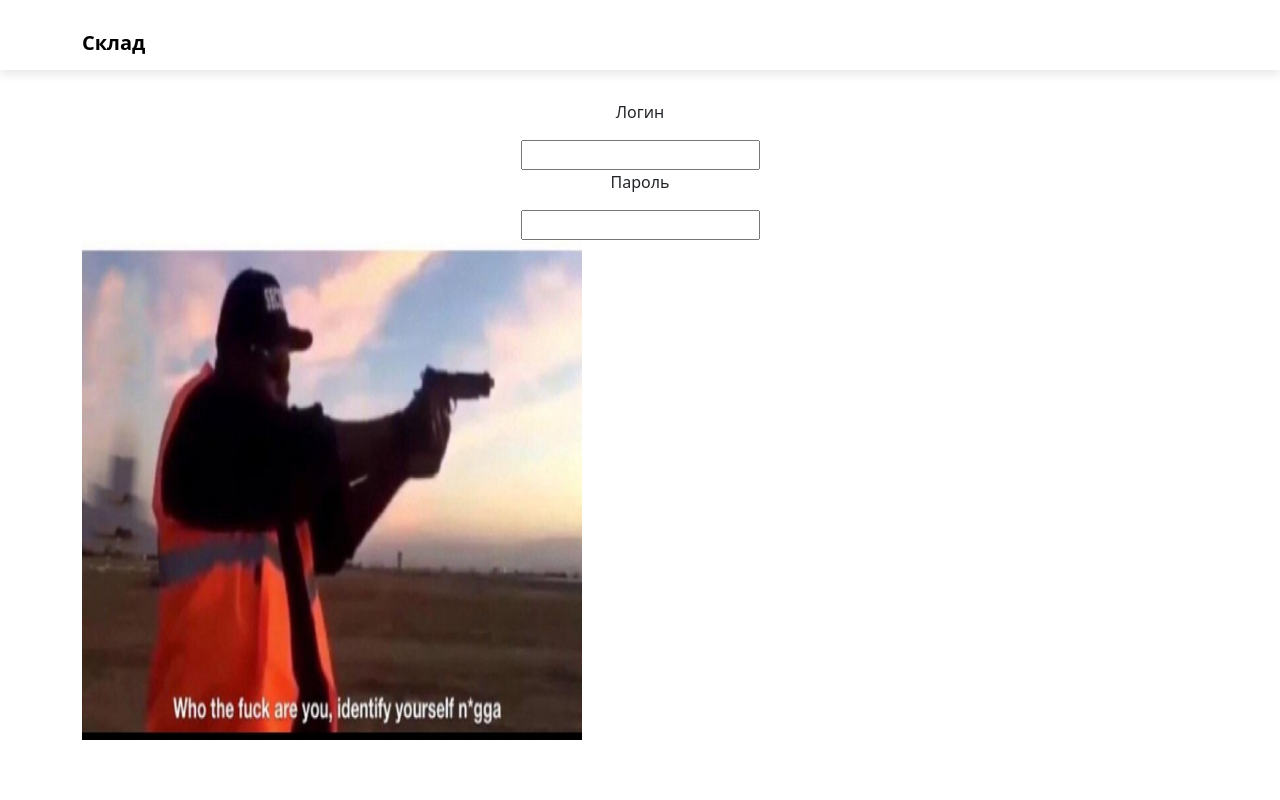
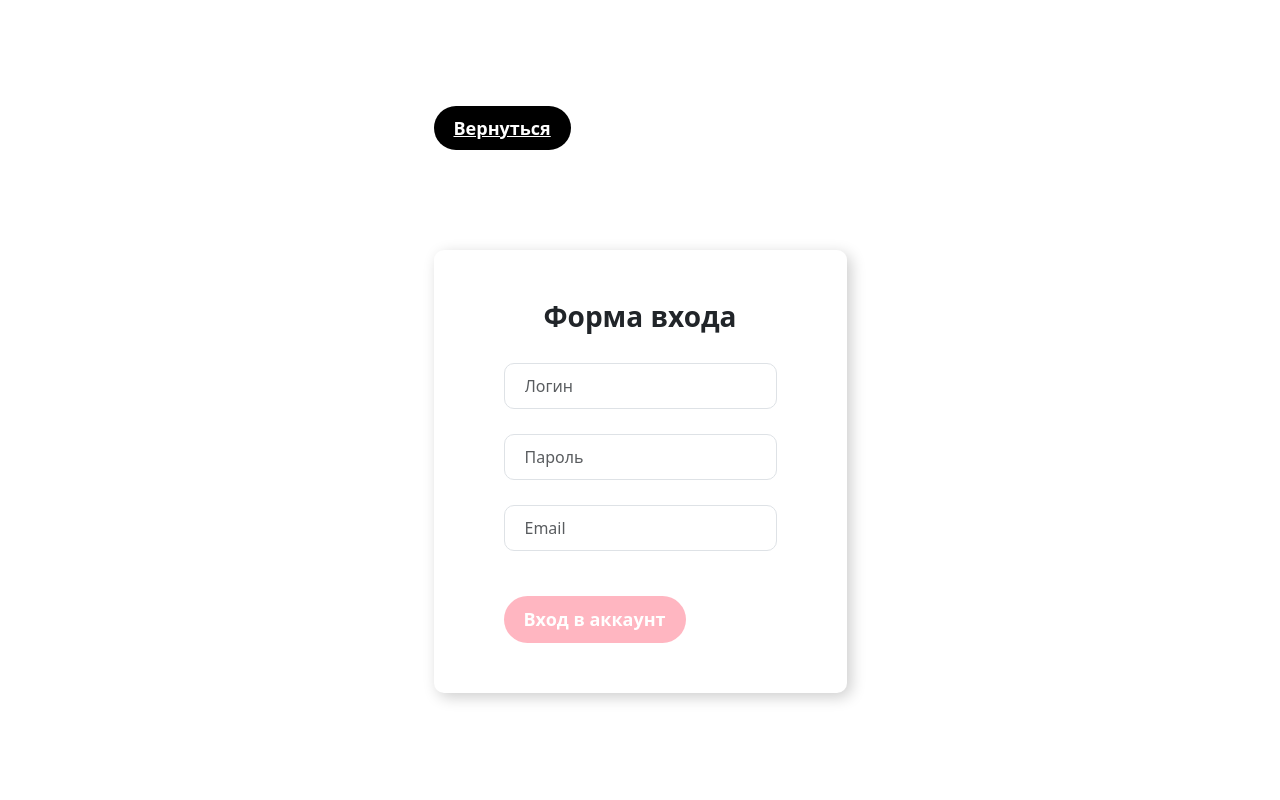
Before and after one commit to XeonHeT9HeT/WEB_PROJ, a Django app: page /index_auth.html in a window 1280 px wide. Run offline with Django 3.2, Linux system fonts and the light colour scheme; some libraries are stand-ins or nearby versions.

Commit message:
коммит, стили для аутентификации, хтмл файл аутентификации ну и просто мемная залупа линуса

```diff
--- a/app1/templates/html/index.html
+++ b/app1/templates/html/index.html
@@ -37,7 +37,7 @@
 			<!-- <ul class="navbar-menu">-->
 
             <a href="index_addDel.html" class="navbar-brand">Добавить на склад</a>
-				<a href="index_auth.html" class="navbar-brand">Авторизация</a>
+            <a href="index_auth.html" class="navbar-brand">Авторизация</a>
             <a href="index_info.html" class="navbar-brand">Контакты</a>
 			<!-- </ul>-->
 		</div>
--- a/app1/templates/html/index_auth.html
+++ b/app1/templates/html/index_auth.html
@@ -16,7 +16,7 @@
 	<link href="https://fonts.googleapis.com/css2?family=Noto+Sans:ital,wght@0,400;0,700;1,400&display=swap" rel="stylesheet">
 
 	<!-- Стили сайта -->
-	<link rel="stylesheet" href="/static/styles/styles.css">
+	<link rel="stylesheet" href="/static/styles/auth_styles.css">
 
 	<link rel="icon" href="/static/data/favicon.svg" type="image/svg+xml">
 
@@ -25,31 +25,33 @@
 
 
 </head>
-<body>
 
-	<nav class="navbar">
-		<div class="container">
-			<a href="index.html" class="navbar-brand">Склад</a>
+<nav class="navbar">
+		<div class="registration-cssave">
+			<a href="/index.html" class="ret">Вернуться</a>
 		</div>
 	</nav>
-<p class="text-center">Логин</p>
-
-               <div class="container text-center">
-                    <input type="text"  name="name" id = "Prep"  required/>
-                   <span class="validity"></span>
-               </div>
-
-<p class="text-center">Пароль</p>
-
-               <div class="container text-center">
-                    <input type="password"      name="name" id = "Prep"  required/>
-                   <span class="validity"></span>
+<body>
 
 
 
-    </div>
-    <div class = "container image-center">
-        <img src = "/static/data/identifier.jpg" width="500" height="500" alt ="">
-    </div>
+<div class="registration-cssave">
+    <form>
+        <h3 class="text-center">Форма входа</h3>
+        <div class="form-group">
+            <input class="form-control item" type="text" name="username" maxlength="15" minlength="4" pattern="^[a-zA-Z0-9_.-]*$" id="username" placeholder="Логин" required>
+        </div>
+        <div class="form-group">
+            <input class="form-control item" type="password" name="Пароль" minlength="6" id="password" placeholder="Пароль" required>
+        </div>
+        <div class="form-group">
+            <input class="form-control item" type="email" name="email" id="email" placeholder="Email" required>
+        </div>
+        <div class="form-group">
+            <button class="btn btn-primary btn-block create-account" type="submit">Вход в аккаунт</button>
+        </div>
+    </form>
+</div>
+
 </body>
 </html>
--- /dev/null
+++ b/static/styles/auth_styles.css
@@ -0,0 +1,66 @@
+html {
+
+  background-blend-mode:overlay;
+  display:flex;
+  align-items:center;
+  justify-content:center;
+
+  background-repeat:no-repeat;
+  background-size:cover;
+  height:100%;
+}
+
+body {
+  background-color:transparent;
+}
+
+.registration-cssave{
+  padding:50px 0;
+}
+
+.registration-cssave form {
+  max-width:800px;
+  padding:50px 70px;
+  border-radius:10px;
+  box-shadow:4px 4px 15px rgba(0, 0, 0, 0.2);
+  background-color:#fff;
+}
+
+.registration-cssave form h3 {
+  font-weight:bold;
+  margin-bottom:30px;
+}
+
+.registration-cssave .item {
+  border-radius:10px;
+  margin-bottom:25px;
+  padding:10px 20px;
+}
+
+.registration-cssave .create-account {
+  border-radius:30px;
+  padding:10px 20px;
+  font-size:18px;
+  font-weight:bold;
+  background-color:lightpink;
+  border:none;
+  color:white;
+  margin-top:20px;
+}
+
+.registration-cssave .ret {
+  border-radius:30px;
+  padding:10px 20px;
+  font-size:18px;
+  font-weight:bold;
+  background-color:black;
+  border:none;
+  color:white;
+  margin-top:20px;
+}
+
+@media (max-width: 576px) {
+  .registration-cssave form {
+    padding:50px 20px;
+  }
+}
--- a/static/styles/styles.css
+++ b/static/styles/styles.css
@@ -109,3 +109,6 @@ body {
 .form-control {
     width: 75%;
 }
+
+
+/*Для авторизации*/
```
Also changed, not shown: static/data/Linus.jpg (added).
